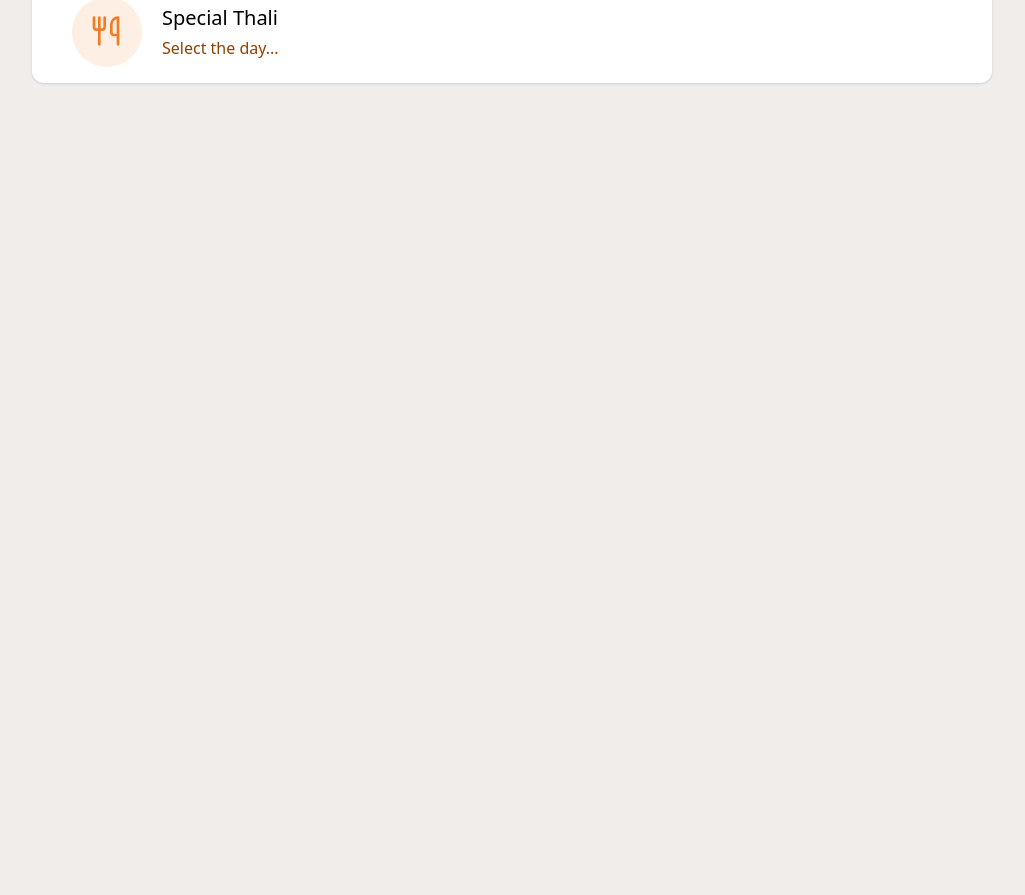
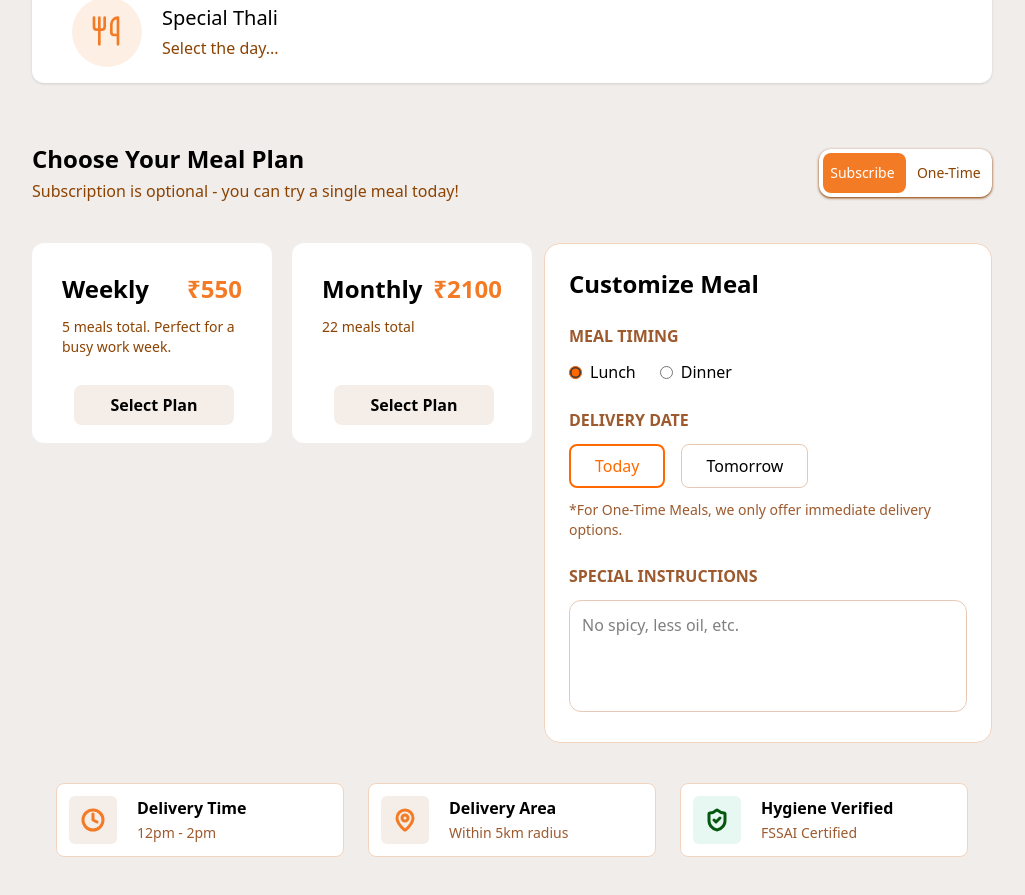
Before and after one commit to pratikparmar435/Tiffin-Service-App, a React (Vite) app in the folder frontend/: page / in a window 1280 px wide. Shown: the part 625-1520 px from the top of the page, without its empty margins (128-1153 px from the left). Before the commit the page ends 800 px from the top, so only its background shows below. Built offline with nearby package versions, Linux system fonts and the light colour scheme.

Commit message:
meal-plan section ui completed

```diff
--- a/frontend/src/order-tifiin-page/OrderPage.jsx
+++ b/frontend/src/order-tifiin-page/OrderPage.jsx
@@ -1,3 +1,4 @@
+import MealPlanContainer from "./meal-plan/MealPlanContainer";
 import Navbar from "./navigation-section/Navbar";
 import TiffinDetails from "./tiffin-details/TiffinDetails";
 import WeeklyMenu from "./weekly-menu/WeeklyMenu";
@@ -8,6 +9,7 @@ const OrderPage = () => {
       <Navbar />
       <TiffinDetails />
       <WeeklyMenu />
+      <MealPlanContainer />
     </>
   );
 };
--- /dev/null
+++ b/frontend/src/order-tifiin-page/meal-plan/CardContainer.jsx
@@ -0,0 +1,102 @@
+import { useState } from "react";
+import PlanCard from "./PlanCard";
+
+const CardContainer = ({ activePlan }) => {
+  const [deliveryDay, setDeliveryDay] = useState("today");
+  const [selectedPlan, setSelectedPlan] = useState(null);
+  return (
+    <div className="flex justify-between">
+      <div className="card-container flex gap-5">
+        {activePlan === "subscribe" ? (
+          <>
+            <PlanCard
+              id="weekly"
+              duration="Weekly"
+              price={550}
+              description="5 meals total. Perfect for a busy work week."
+              selected={selectedPlan === "weekly"}
+              onClick={setSelectedPlan}
+            />
+            <PlanCard
+              id="monthly"
+              duration="Monthly"
+              price={2100}
+              description="22 meals total"
+              selected={selectedPlan === "monthly"}
+              onClick={setSelectedPlan}
+            />
+          </>
+        ) : (
+          <PlanCard
+            id="one-time"
+            duration="One-Time"
+            price={120}
+            description="No commitment, just one fresh, home-cooked meal."
+            selected={selectedPlan === "monthly"}
+            onClick={setSelectedPlan}
+          />
+        )}
+      </div>
+      <div className="max-w-md bg-white border border-[#F2D4BE] rounded-2xl p-6">
+        <h2 className="text-2xl font-bold mb-6">Customize Meal</h2>
+        <div className="mb-6">
+          <p className="text-[#9C5A2E] font-semibold mb-3">MEAL TIMING</p>
+          <div className="flex gap-6">
+            <label className="flex items-center gap-2 cursor-pointer">
+              <input
+                type="radio"
+                name="mealTiming"
+                defaultChecked
+                className="accent-orange-500"
+              />
+              <span>Lunch</span>
+            </label>
+            <label className="flex items-center gap-2 cursor-pointer">
+              <input
+                type="radio"
+                name="mealTiming"
+                className="accent-orange-500"
+              />
+              <span>Dinner</span>
+            </label>
+          </div>
+        </div>
+        <div className="mb-6">
+          <p className="text-[#9C5A2E] font-semibold mb-3">DELIVERY DATE</p>
+          <div className="flex gap-4">
+            <button
+              onClick={() => {
+                setDeliveryDay("today");
+              }}
+              className={`px-6 py-2 rounded-lg font-medium ${deliveryDay === "today" ? "border-2 border-orange-500 text-orange-500" : "border border-[#E6C9B4]"}`}
+            >
+              Today
+            </button>
+            <button
+              onClick={() => {
+                setDeliveryDay("tomorrow");
+              }}
+              className={`px-6 py-2 rounded-lg font-medium ${deliveryDay === "tomorrow" ? "border-2 border-orange-500 text-orange-500" : "border border-[#E6C9B4]"}`}
+            >
+              Tomorrow
+            </button>
+          </div>
+          <p className="text-sm text-[#9C5A2E] mt-3">
+            *For One-Time Meals, we only offer immediate delivery options.
+          </p>
+        </div>
+        <div>
+          <p className="text-[#9C5A2E] font-semibold mb-3">
+            SPECIAL INSTRUCTIONS
+          </p>
+          <textarea
+            placeholder="No spicy, less oil, etc."
+            className="w-full h-28 p-3 border border-[#E6C9B4] rounded-xl resize-none focus:outline-none focus:ring-2 focus:ring-orange-300"
+          />
+        </div>
+      </div>
+    </div>
+  );
+};
+
+export default CardContainer;
--- /dev/null
+++ b/frontend/src/order-tifiin-page/meal-plan/CardsFooterContainer.jsx
@@ -0,0 +1,37 @@
+import { Clock, MapPin, ShieldCheck } from "lucide-react";
+
+const CardsFooterContainer = () => {
+  return (
+    <div className="mt-10 flex flex-wrap justify-evenly">
+      <div className="bg-white w-[30%] flex gap-5 items-center p-3 border border-[#F2D4BE] rounded-lg">
+        <div className="bg-[#F4EDE8] h-12 w-12 p-3 rounded-md">
+          <Clock color="#f47b25" strokeWidth={3} />
+        </div>
+        <div>
+          <h5 className="font-semibold">Delivery Time</h5>
+          <span className="text-sm text-[#9C5A2E]">12pm - 2pm</span>
+        </div>
+      </div>
+      <div className="bg-white w-[30%] flex gap-5 items-center p-3 border border-[#F2D4BE] rounded-lg">
+        <div className="bg-[#F4EDE8] h-12 w-12 p-3 rounded-md">
+          <MapPin color="#f47b25" strokeWidth={3} />
+        </div>
+        <div>
+          <h5 className="font-semibold">Delivery Area</h5>
+          <span className="text-sm text-[#9C5A2E]">Within 5km radius</span>
+        </div>
+      </div>
+      <div className="bg-white w-[30%] flex gap-5 items-center p-3 border border-[#F2D4BE] rounded-lg">
+        <div className="bg-[#e7f8f2] h-12 w-12 p-3 rounded-md">
+          <ShieldCheck color="#05570f" strokeWidth={3} />
+        </div>
+        <div>
+          <h5 className="font-semibold">Hygiene Verified</h5>
+          <span className="text-sm text-[#9C5A2E]">FSSAI Certified</span>
+        </div>
+      </div>
+    </div>
+  );
+};
+
+export default CardsFooterContainer;
--- /dev/null
+++ b/frontend/src/order-tifiin-page/meal-plan/MealPlanContainer.jsx
@@ -0,0 +1,51 @@
+import { useState } from "react";
+import CardContainer from "./CardContainer";
+import CardsFooter from "./CardsFooterContainer";
+import CardsFooterContainer from "./CardsFooterContainer";
+
+const MealPlanContainer = () => {
+  const [activePlan, setActivePlan] = useState("subscribe");
+  return (
+    <div className="max-w-[75%] m-auto my-15">
+      <div className="flex justify-between items-center mb-10">
+        <div>
+          <h1 className="font-bold text-2xl mb-1">Choose Your Meal Plan</h1>
+          <span className="text-[#8C4302]">
+            Subscription is optional - you can try a single meal today!
+          </span>
+        </div>
+        <div className="relative w-[18%] h-12 bg-white rounded-xl shadow shadow-[#8C4302] flex">
+          <div
+            className={`absolute top-1 left-1 w-[48%] h-10 bg-[#f47b25] rounded-lg transition-all duration-300 ease-in-out
+              ${activePlan === "one-time" ? "translate-x-full" : ""}
+            `}
+          ></div>
+          <button
+            onClick={() => {
+              setActivePlan("subscribe");
+            }}
+            className={`z-10 w-1/2 text-sm font-medium transition-colors duration-300
+              ${activePlan === "subscribe" ? "text-white" : "text-[#8C4302]"}
+            `}
+          >
+            Subscribe
+          </button>
+          <button
+            onClick={() => {
+              setActivePlan("one-time");
+            }}
+            className={`z-10 w-1/2 text-sm font-medium transition-colors duration-300
+              ${activePlan === "one-time" ? "text-white" : "text-[#8C4302]"}
+            `}
+          >
+            One-Time
+          </button>
+        </div>
+      </div>
+      <CardContainer activePlan={activePlan} />
+      <CardsFooterContainer />
+    </div>
+  );
+};
+
+export default MealPlanContainer;
--- /dev/null
+++ b/frontend/src/order-tifiin-page/meal-plan/PlanCard.jsx
@@ -0,0 +1,22 @@
+const PlanCard = (cardDetails) => {
+  return (
+    <div
+      onClick={() => cardDetails.onClick(cardDetails.id)}
+      className={`relative cursor-pointer bg-white rounded-xl h-50 w-60 p-7 flex flex-col gap-3 border-2 transition-all
+        ${cardDetails.selected ? "border-orange-500" : "border-transparent"}`}
+    >
+      <div className="font-bold text-2xl flex justify-between">
+        <h2>{cardDetails.duration}</h2>
+        <h2 className="text-[#f47b25]">&#8377;{cardDetails.price}</h2>
+      </div>
+      <span className="text-sm text-[#8C4302]">{cardDetails.description}</span>
+      <button
+        className={`absolute bottom-4 left-10 p-2 px-1 w-40 cursor-pointer m-auto rounded-lg font-semibold ${cardDetails.selected ? "bg-[#f47b25] text-white" : " bg-[#F4EDE8]"}`}
+      >
+        {cardDetails.selected ? "Selected" : "Select Plan"}
+      </button>
+    </div>
+  );
+};
+
+export default PlanCard;
--- a/frontend/src/order-tifiin-page/navigation-section/Navbar.jsx
+++ b/frontend/src/order-tifiin-page/navigation-section/Navbar.jsx
@@ -5,11 +5,17 @@ const Navbar = () => {
     <div className="shadow-sm flex justify-between px-[7%] py-2 items-center bg-[#f9f5f3]">
       <div className="flex w-[45%] justify-evenly items-center">
         <h1 className="text-2xl font-semibold">Service Provider Name</h1>
-        <span className="font-normal">Home</span>
-        <span className="font-normal">My Subscription</span>
-        <span className="font-normal">Help</span>
+        <a href="#" className="font-normal">
+          Home
+        </a>
+        <a href="#" className="font-normal">
+          My Subscription
+        </a>
+        <a href="#" className="font-normal">
+          Help
+        </a>
       </div>
-      <div className="profile-img"></div>
+      <div className="profile-img cursor-pointer"></div>
     </div>
   );
 };
```
